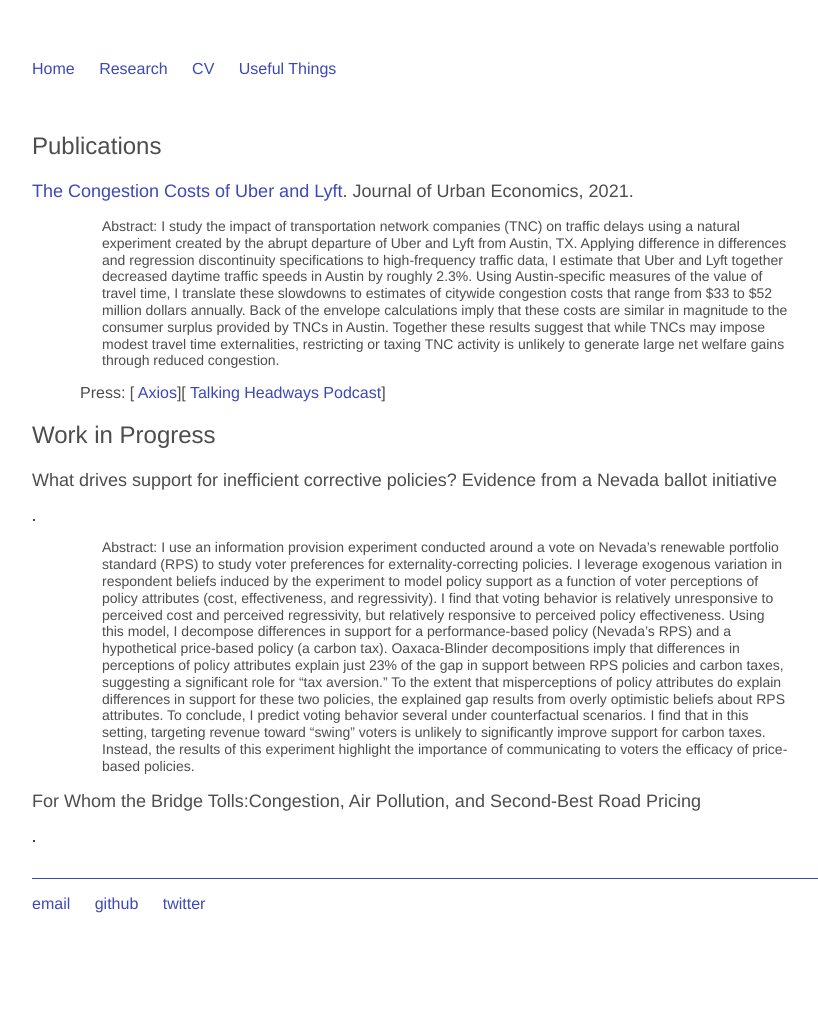
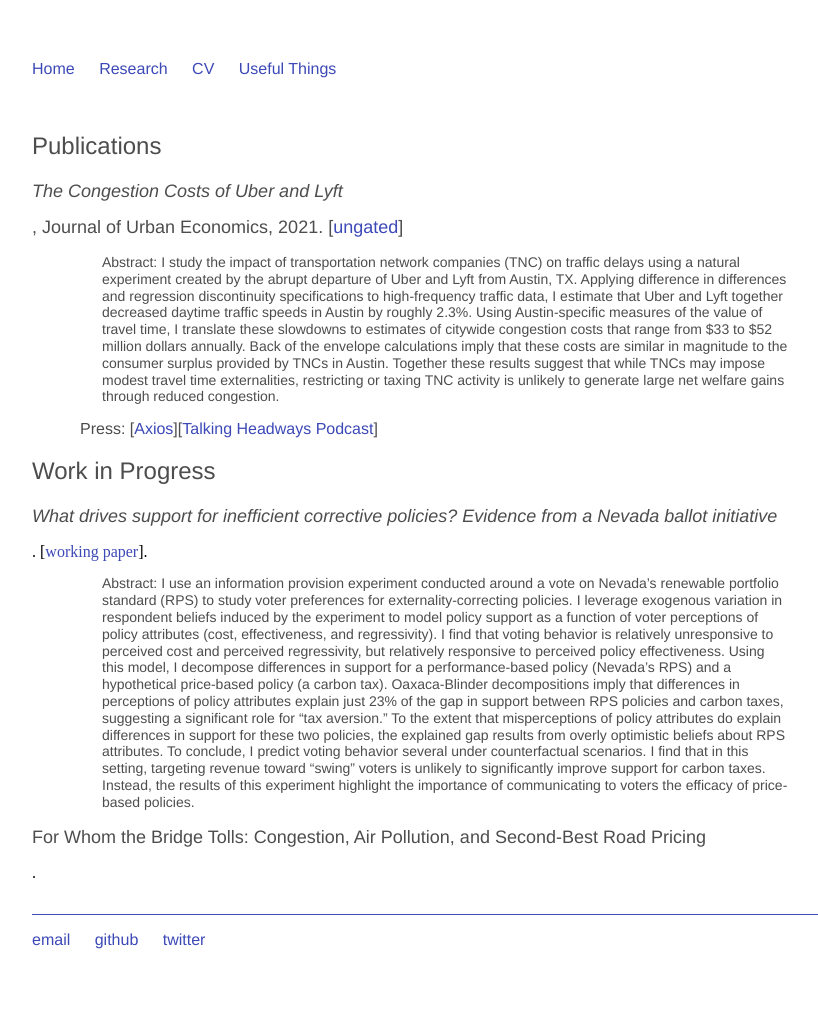
Before and after one commit to Matt-Tarduno/Matt-Tarduno.github.io, a Jekyll site: the page built from research/index.html, in a window 1280 px wide. Shown: the whole page, without its empty margins (160-978 px from the left). Built offline with Jekyll 4.4.1, drawn with Linux system fonts in a browser that asks for light colours; before the commit the page ends 973 px from its top, so only the background shows below that.

Commit message:
Update index.html

```diff
--- a/research/index.html
+++ b/research/index.html
@@ -9,7 +9,7 @@ sitemap:
 <br />
 <div class="blurb">
 	<h1>Publications</h1>
-	<p style="font-size:18px" ><a href="https://matt-tarduno.github.io/tnc/" target="_blank">The Congestion Costs of Uber and Lyft</a>. Journal of Urban Economics, 2021.
+	<p style="font-size:18px; font-style: italic" >The Congestion Costs of Uber and Lyft</p><p style="font-size:18px">, Journal of Urban Economics, 2021. [<a href="https://matt-tarduno.github.io/tnc/" target="_blank">ungated</a>]</p>
 	<p style="font-size:14px; margin-left:5em; margin-right:10em; line-height: 1.2"> Abstract: I study the impact of transportation network companies (TNC) on traffic delays using a natural experiment created by the abrupt departure of Uber and Lyft from Austin, TX. Applying difference in
 differences and regression discontinuity specifications to high-frequency traffic data, I estimate that Uber
 and Lyft together decreased daytime traffic speeds in Austin by roughly 2.3%. Using Austin-specific
@@ -18,7 +18,7 @@ costs that range from $33 to $52 million dollars annually. Back of the envelope
 these costs are similar in magnitude to the consumer surplus provided by TNCs in Austin. Together
 these results suggest that while TNCs may impose modest travel time externalities, restricting or taxing
 TNC activity is unlikely to generate large net welfare gains through reduced congestion.</p>
-	<p style="margin-left:3em"> Press: [<a href="https://www.axios.com/uber-lyft-austin-traffic-8d7034d4-fe16-4a8f-873d-3a867b35afb0.html" target="_blank"> Axios</a>][<a href="https://usa.streetsblog.org/2021/02/25/talking-headways-podcast-less-congestion-after-ride-hailing-cessation/" target="_blank"> Talking Headways Podcast</a>]
+	<p style="margin-left:3em"> Press: [<a href="https://www.axios.com/uber-lyft-austin-traffic-8d7034d4-fe16-4a8f-873d-3a867b35afb0.html" target="_blank">Axios</a>][<a href="https://usa.streetsblog.org/2021/02/25/talking-headways-podcast-less-congestion-after-ride-hailing-cessation/" target="_blank">Talking Headways Podcast</a>]
 	<br>
 
 </div><!-- /.blurb -->
@@ -27,9 +27,10 @@ TNC activity is unlikely to generate large net welfare gains through reduced con
      margin-bottom: 1cm;
   }
 </style>
+
 <div class="blurb">
 	<h1>Work in Progress</h1>
-	<p style="font-size:18px" >What drives support for inefficient corrective policies? Evidence from a Nevada ballot initiative </p>.
+	<p style="font-size:18px; font-style: italic" >What drives support for inefficient corrective policies? Evidence from a Nevada ballot initiative </p>. [<a href="https://matt-tarduno.github.io/tnc/" target="_blank">working paper</a>].
 	<p style="font-size:14px; margin-left:5em; margin-right:10em; line-height: 1.2"> Abstract:
 	I use an information provision experiment conducted around a vote on Nevada’s renewable portfolio standard
 	(RPS) to study voter preferences for externality-correcting policies. I leverage exogenous variation in respondent
@@ -45,8 +46,13 @@ TNC activity is unlikely to generate large net welfare gains through reduced con
 	toward “swing” voters is unlikely to significantly improve support for carbon taxes. Instead, the results of this
 	experiment highlight the importance of communicating to voters the efficacy of price-based policies. </p>
 	<h1></h1>
+	<style>
+	  .bottom-three {
+	     margin-bottom: 1cm;
+	  }
+	</style>
 
-	<p style="font-size:18px" >For Whom the Bridge Tolls:Congestion, Air Pollution, and Second-Best Road Pricing</p>.
+	<p style="font-size:18px" >For Whom the Bridge Tolls: Congestion, Air Pollution, and Second-Best Road Pricing</p>.
 	<p style="font-size:14px; margin-left:5em; margin-right:10em; line-height: 1.2"> </p>
 
 </div><!-- /.blurb -->
```
